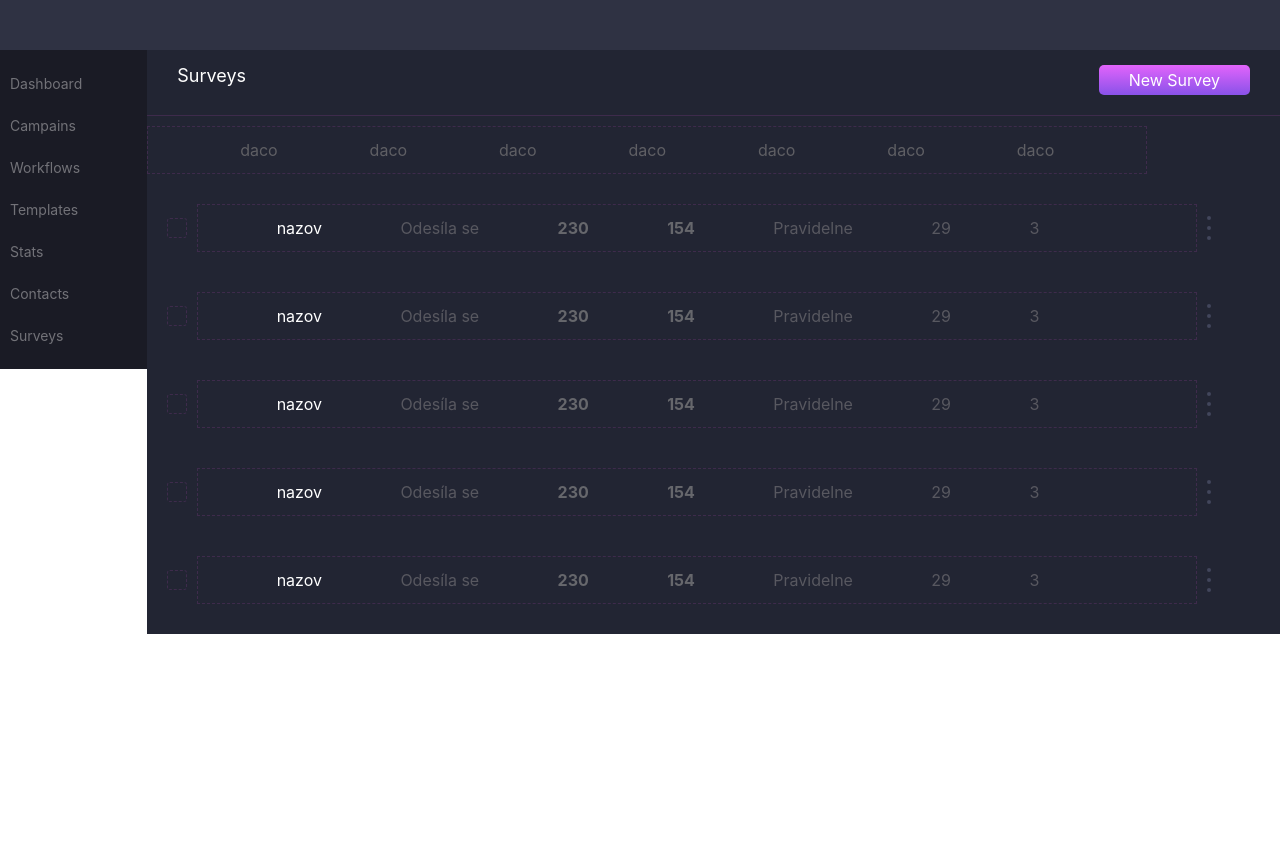
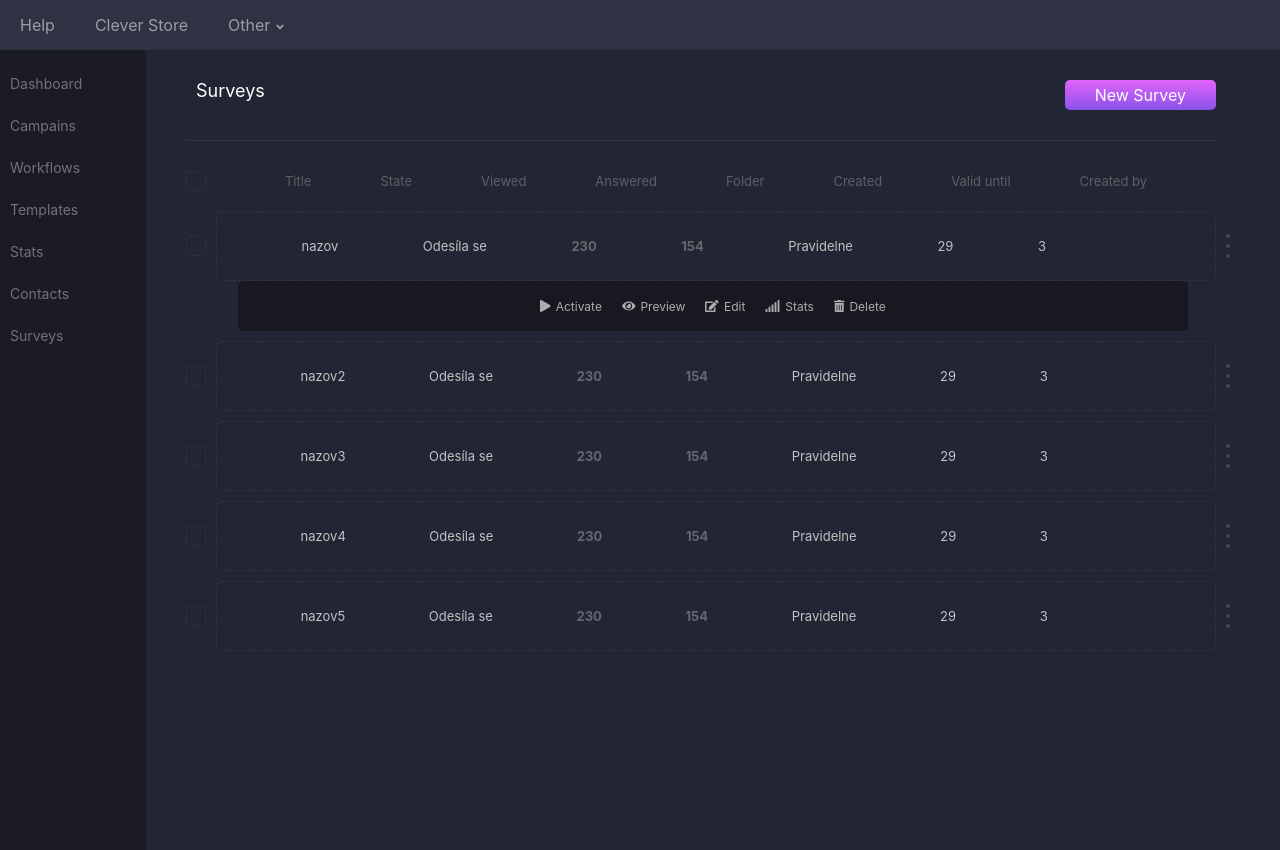
Before and after one commit to 5hrug/surveys, a Next.js app: page / in a window 1280 px wide. Both pictures are taken after a click on the link 1209 px from the left and 228 px from the top of the page. Before the commit the page ends 800 px from the top, so only its background shows below. Built offline with nearby package versions, Linux system fonts and the light colour scheme.

Commit message:
handleClickThreeDots

```diff
--- a/Components/Header/Header.tsx
+++ b/Components/Header/Header.tsx
@@ -1,10 +1,14 @@
 import React from 'react'
 import styled from 'styled-components';
+import { FontAwesomeIcon } from '@fortawesome/react-fontawesome'
+import { faAngleDown } from '@fortawesome/free-solid-svg-icons'
 
 function Header() {
   return (
     <Container>
-
+      <Item>Help</Item>
+      <Item>Clever Store</Item>
+      <Item>Other<Icon icon={faAngleDown} /></Item>
     </Container>
   )
 }
@@ -12,6 +16,20 @@ const Container = styled.div`
    background-color: #2f3243;
    height: 50px;
    width: 100%;
+   display: flex;
+   flex-direction: row;
+   align-items: center;
+
+
+`;
+const Icon = styled(FontAwesomeIcon)`
+  font-weight: lighter;
+  height: 12px;
+  margin-left: 5px;
+`;
+const Item = styled.div`
+color: #9c9da3;
+margin: 0 20px;
 
 `;
 export default Header
--- a/Components/MainContent/Table.tsx
+++ b/Components/MainContent/Table.tsx
@@ -1,28 +1,23 @@
-import React from 'react';
+import React, {useState} from 'react';
 import TableItem from './TableItem';
 import styled from 'styled-components';
-import TableHeader from './TableHeader'
+import TableHeader from './TableHeader';
 
-interface Props {
-   title: string;
-   state: 'Odesíla se' | 'Zpracovaná';
-   viewed: number;
-   answered: number;
-   folder: 'Unikátní' | 'Providelne';
-   created: Date;
-   validUntil: Date;
-   styledImage: any;
-}
-// created={date} validUntil={date}
 function Table() {
+   const [expanded, setExpanded] = useState<string>('');
    const date = new Date();
-   console.log(date);
+   const handleThreeDots = (title: string) => {
+      if (expanded === '') setExpanded(title);
+      else if (expanded === title) setExpanded('');
+      else setExpanded(title);
+   }
+
    return (
       <Container>
          <Header>
             <Titel>Surveys</Titel> <StyledButton>New Survey</StyledButton>
-       </Header>
-       <TableHeader/>
+         </Header>
+         <TableHeader />
          <TableItem
             title='nazov'
             state='Odesíla se'
@@ -31,61 +26,76 @@ function Table() {
             folder='Pravidelne'
             created={date}
             validUntil={date}
+            onClickDots={() => { handleThreeDots('nazov') }}
+            expanded={expanded}
          />
          <TableItem
-            title='nazov'
+            title='nazov2'
             state='Odesíla se'
             viewed={230}
             answered={154}
             folder='Pravidelne'
             created={date}
             validUntil={date}
+            onClickDots={()=>{handleThreeDots('nazov2')}}
+            expanded={expanded}
+
          />
          <TableItem
-            title='nazov'
+            title='nazov3'
             state='Odesíla se'
             viewed={230}
             answered={154}
             folder='Pravidelne'
             created={date}
             validUntil={date}
+            onClickDots={()=>{handleThreeDots('nazov3')}}
+            expanded={expanded}
+
          />
          <TableItem
-            title='nazov'
+            title='nazov4'
             state='Odesíla se'
             viewed={230}
             answered={154}
             folder='Pravidelne'
             created={date}
             validUntil={date}
+            onClickDots={()=>{handleThreeDots('nazov4')}}
+            expanded={expanded}
+
          />
          <TableItem
-            title='nazov'
+            title='nazov5'
             state='Odesíla se'
             viewed={230}
             answered={154}
             folder='Pravidelne'
             created={date}
             validUntil={date}
+            onClickDots={()=>{handleThreeDots('nazov5')}}
+            expanded={expanded}
+
          />
-
       </Container>
    );
 }
-//#222533
 
 const Container = styled.div`
    background-color: #222533;
-   margin: 0;
+   padding: 20px 40px;
    width: 100%;
    height: 100%;
+
 `;
 
 const Header = styled.div`
    display: flex;
    justify-content: space-between;
-   padding: 15px 30px 20px;
+   margin: 0 0 20px;
+   padding: 10px 0 30px 10px;
    border-bottom: 1px solid #3e2b4c;
+   width: 1030px;
 `;
 const Titel = styled.div`
    font-size: large;
--- a/Components/MainContent/TableHeader.tsx
+++ b/Components/MainContent/TableHeader.tsx
@@ -1,56 +1,65 @@
 import React from 'react';
 import styled from 'styled-components';
+import { FontAwesomeIcon } from '@fortawesome/react-fontawesome'
+import { faAngleDown } from '@fortawesome/free-solid-svg-icons'
 function TableHeade() {
   const handleClickSort = () => {
 
    };
    return (
+      <Wrapper>
+
+      <StyledCheckbox onClick={()=>{}}></StyledCheckbox>
+
       <Container>
-         <Title
-            onClick={handleClickSort}>
-            daco
-         </Title>
-         <State>daco</State>
-         <Viewed>daco</Viewed>
-         <Answered>daco</Answered>
-         <Folder>daco</Folder>
-         <Created>daco</Created>
-         <ValidUntil>daco</ValidUntil>
-      </Container>
+         <Item onClick={()=>{}}>Title</Item>
+         <Item onClick={()=>{}}>State</Item>
+         <Item onClick={()=>{}}>Viewed</Item>
+         <Item onClick={()=>{}}>Answered</Item>
+         <Item onClick={()=>{}}>Folder</Item>
+         <Item onClick={()=>{}}>Created</Item>
+         <Item onClick={()=>{}}>Valid until</Item>
+         <Item onClick={()=>{}}>Created by</Item>
+         </Container>
+      </Wrapper>
+
    );
 }
 const Container = styled.div`
    display: flex;
    flex-direction: row;
    background-color: #222533;
-   height: 3em;
+   height: 1em;
    align-items: center;
    justify-content: space-evenly;
    width: 1000px;
-   margin: 10px 0;
-   border: 1px dashed #3e2b4c;
    color: #5f5f64;
 `;
 
-const Title = styled.div`
+const StyledCheckbox = styled.div`
+   width: 20px;
+   height: 20px;
+   border: 1px dashed #3e2b4c;
+   border-radius: 3px;
+   margin: 0 10px 0 0;
+`;
+const Wrapper = styled.div`
+   display: flex;
+   align-items: center;
+   margin: 30px 0 20px;
+`;
+
+const Icon = styled(FontAwesomeIcon)`
+  font-weight: lighter;
+  font-size: 12px;
+  /* margin-left: 3px; */
+  color: #146586;
+
+`;
+
+const Item = styled.div`
    color: #5f5f64;
+   font-size: 13px;
 `;
-const State = styled.div`
-   color: #5f5f64;
-`;
-const Viewed = styled.div`
-   color: #5f5f64;
-`;
-const Answered = styled.div`
-   color: #5f5f64;
-`;
-const Folder = styled.div`
-   color: #5f5f64;
-`;
-const Created = styled.div`
-   color: #5f5f64;
-`;
-const ValidUntil = styled.div`
-   color: #5f5f64;
-`;
+
 export default TableHeade;
--- a/Components/MainContent/TableItem.tsx
+++ b/Components/MainContent/TableItem.tsx
@@ -1,6 +1,14 @@
-import React from 'react';
+import React, { useState } from 'react';
 import styled from 'styled-components';
-import ThreeDots from './ThreeDots'
+import ThreeDots from './ThreeDots';
+import { FontAwesomeIcon } from '@fortawesome/react-fontawesome';
+import {
+   faTrashAlt,
+   faEye,
+   faPlay,
+   faEdit,
+   faSignal,
+} from '@fortawesome/free-solid-svg-icons';
 
 interface Props {
    title: string;
@@ -11,30 +19,91 @@ interface Props {
    created?: Date;
    validUntil?: Date;
    styledImage?: any;
+   onClickDots?: () => void;
+   expanded?: string;
 }
 function TableItem(props: Props) {
    return (
       <Wrapper>
-         <StyledCheckbox></StyledCheckbox>
-         <Container>
-            <Title>{props.title}</Title>
-            <State>{props.state}</State>
-            <Viewed>{props.viewed}</Viewed>
-            <Answered>{props.answered}</Answered>
-            <Folder>{props.folder}</Folder>
-            <Created>{props.created?.getDate()}</Created>
-            <ValidUntil>{props.validUntil?.getHours()}</ValidUntil>
-            <StyledImage>{props.styledImage}</StyledImage>
-       </Container>
-       <ThreeDots/>
+         <Row>
+            <StyledCheckbox onClick={() => {}}></StyledCheckbox>
+            <Container>
+               <Item>{props.title}</Item>
+               <Item>{props.state}</Item>
+               <ItemBold>{props.viewed}</ItemBold>
+               <ItemBold>{props.answered}</ItemBold>
+               <Item>{props.folder}</Item>
+               <Item>{props.created?.getDate()}</Item>
+               <Item>{props.validUntil?.getHours()}</Item>
+               <StyledImage>{props.styledImage}</StyledImage>
+            </Container>
+            <ThreeDots onClick={props.onClickDots} />
+         </Row>
+         {props.expanded === props.title && (
+            <Row>
+               <ExpandedContainer>
+                  <ExpandedItem>
+                     <Icon icon={faPlay} />
+                     Activate
+                  </ExpandedItem>
+                  <ExpandedItem>
+                     <Icon icon={faEye} />
+                     Preview
+                  </ExpandedItem>
+                  <ExpandedItem>
+                     <Icon icon={faEdit} />
+                     Edit
+                  </ExpandedItem>
+                  <ExpandedItem>
+                     <Icon icon={faSignal} />
+                     Stats
+                  </ExpandedItem>
+                  <ExpandedItem>
+                     <Icon icon={faTrashAlt} />
+                     Delete
+                  </ExpandedItem>
+               </ExpandedContainer>
+            </Row>
+         )}
       </Wrapper>
    );
 }
-
+const Icon = styled(FontAwesomeIcon)`
+   font-weight: lighter;
+   height: 12px;
+   margin-right: 5px;
+`;
 const Wrapper = styled.div`
    display: flex;
+   flex-direction: column;
+   width: max-content;
    align-items: center;
-   margin: 20px;
+   margin: 10px 0;
+`;
+
+const ExpandedContainer = styled.div`
+   display: flex;
+   flex-direction: row;
+   justify-content: center;
+   background-color: #171820;
+   height: 50px;
+   align-items: center;
+   width: 950px;
+   border-radius: 5px;
+`;
+
+const ExpandedItem = styled.div`
+   display: flex;
+   flex-direction: row;
+   align-items: center;
+   color: #abadb0;
+   font-size: 12px;
+   margin: 0 10px;
+`;
+const Row = styled.div`
+   display: flex;
+   flex-direction: row;
+   align-items: center;
 `;
 const Container = styled.div`
    display: flex;
@@ -44,8 +113,9 @@ const Container = styled.div`
    align-items: center;
    justify-content: space-evenly;
    width: 1000px;
-   margin: 10px 0;
    border: 1px dashed #3e2b4c;
+   height: 70px;
+   border-radius: 5px;
 `;
 const StyledCheckbox = styled.div`
    width: 20px;
@@ -54,29 +124,14 @@ const StyledCheckbox = styled.div`
    border-radius: 3px;
    margin: 0 10px 0 0;
 `;
-
-const Title = styled.div`
-   color: #ffffff;
-`;
-const State = styled.div`
-   color: #585860;
-`;
-const Viewed = styled.div`
+const ItemBold = styled.div`
    color: #66676c;
    font-weight: bold;
+   font-size: 13px;
 `;
-const Answered = styled.div`
-   color: #66676c;
-   font-weight: bold;
-`;
-const Folder = styled.div`
-   color: #585860;
-`;
-const Created = styled.div`
-   color: #585860;
-`;
-const ValidUntil = styled.div`
-   color: #585860;
+const Item = styled.div`
+   color: #c2c2c2;
+   font-size: 13px;
 `;
 const StyledImage = styled.div``;
 
--- a/Components/MainContent/ThreeDots.tsx
+++ b/Components/MainContent/ThreeDots.tsx
@@ -1,9 +1,13 @@
 import React from 'react';
 import styled from 'styled-components';
 
-function ThreeDots() {
+interface Props {
+   onClick?: () => void;
+}
+
+function ThreeDots({onClick}:Props) {
    return (
-      <Wrapper>
+      <Wrapper onClick={onClick} >
          <Dot />
          <Dot />
          <Dot />
--- a/package.json
+++ b/package.json
@@ -9,6 +9,9 @@
     "lint": "next lint"
   },
   "dependencies": {
+    "@fortawesome/fontawesome-svg-core": "^1.2.35",
+    "@fortawesome/free-solid-svg-icons": "^5.15.3",
+    "@fortawesome/react-fontawesome": "^0.1.14",
     "@types/styled-components": "^5.1.10",
     "moment": "^2.29.1",
     "next": "11.0.1",
--- a/pages/index.tsx
+++ b/pages/index.tsx
@@ -14,6 +14,7 @@ export default function Home() {
          </Head>
 
          <MainContainer>
+            {/* <TempBox>asdasd</TempBox> */}
             <Header />
             <ContainerTableSideBar>
                <SideBar />
@@ -25,13 +26,22 @@ export default function Home() {
 }
 const AppWrapper = styled.div`
    display: flex;
-   min-height:100vh;
+   min-height: 100vh;
 `;
 const MainContainer = styled.main`
    width: 100%;
    height: 100%;
+   /* border: solid 5px #b38f8f;
+   background-color: '#c02b2b'; */
+`;
+const TempBox = styled.div`
+   width: 1000px;
+   height: 1000px;
+   border: solid 5px #3f3e3e;
+   background-color: '#c02b2b';
 `;
 
 const ContainerTableSideBar = styled.div`
    display: flex;
+   height: 100%;
 `;
```
Also changed, not shown: lib/surveys.json (added, +47 -0 lines), styles/globals.css (+8 -13 lines), 1 other file (tests, documents, lock files or other folders).
